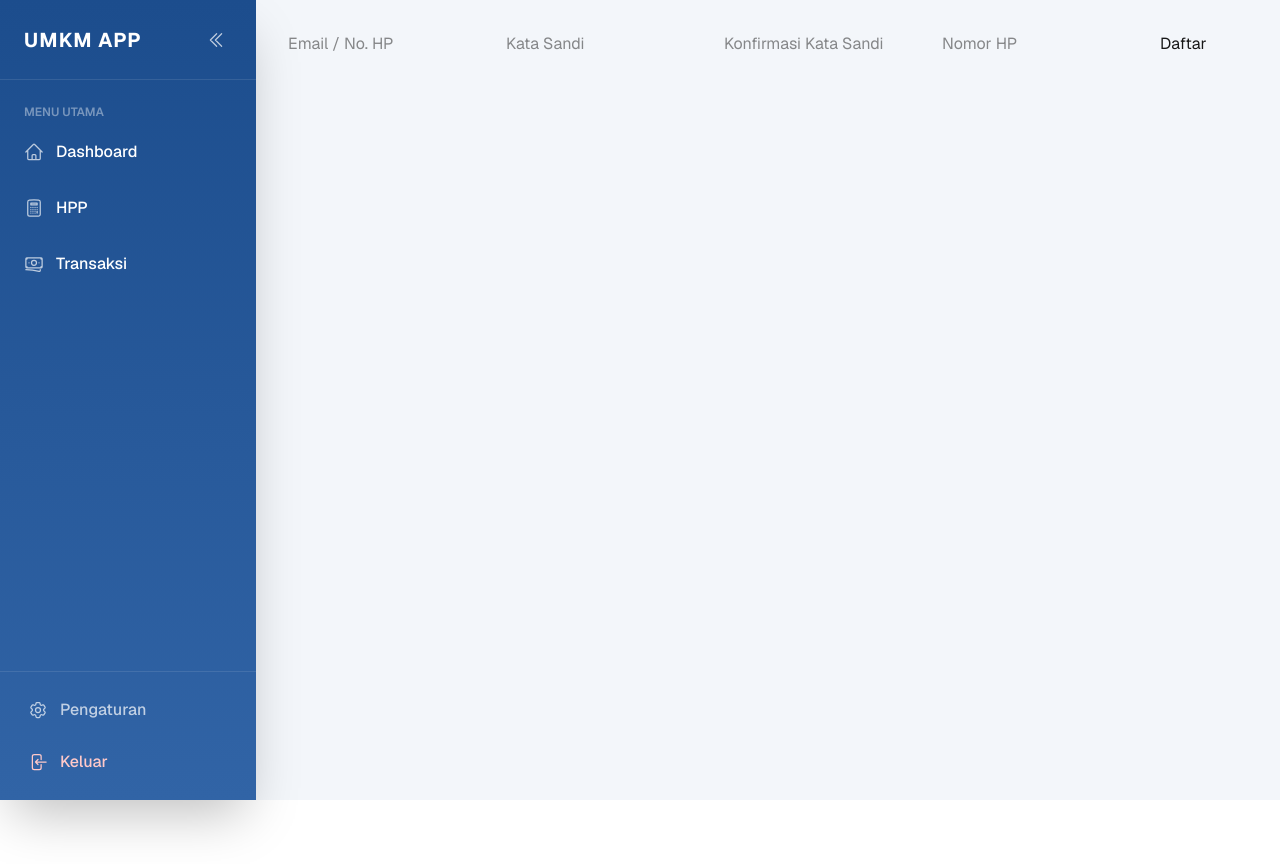
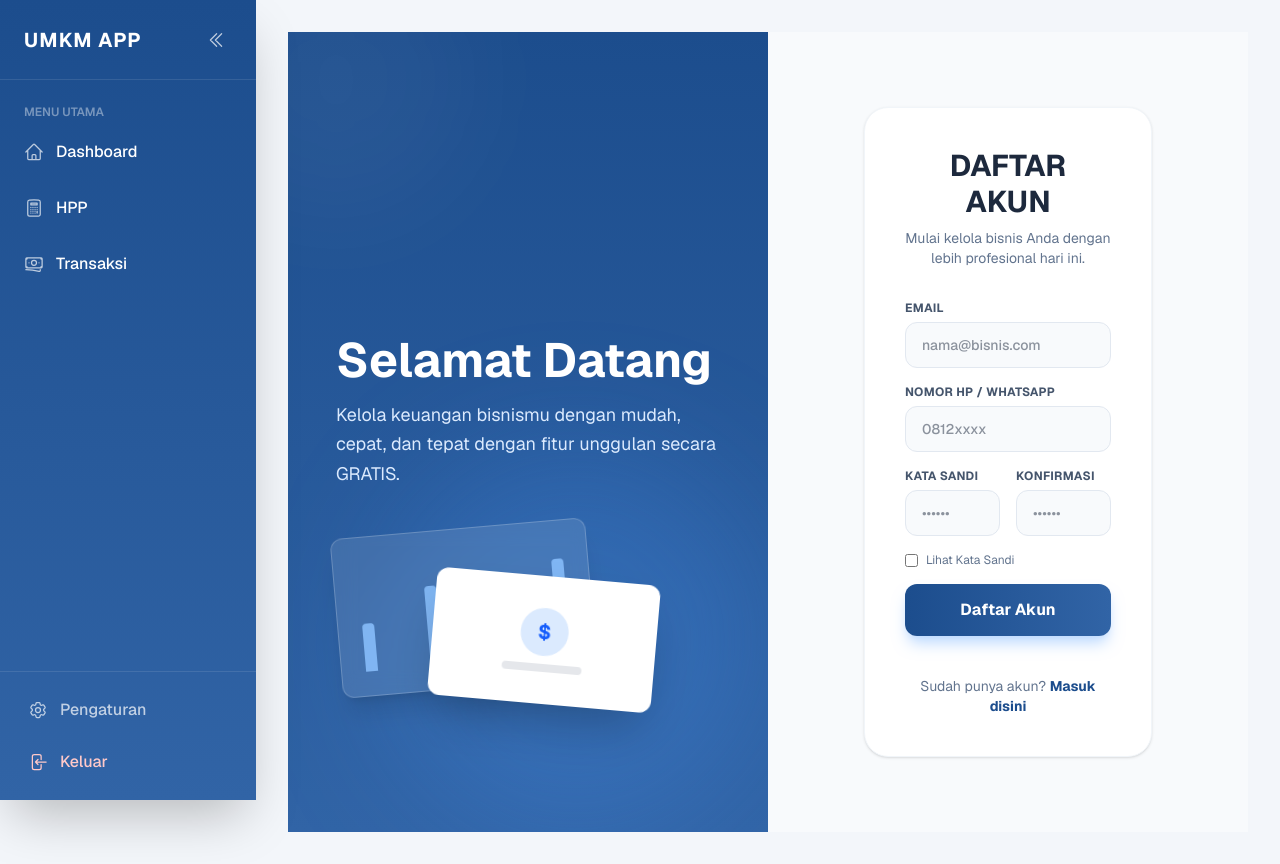
Before and after one commit to keylanami/pkm, a Next.js app: page /auth/register in a window 1280 px wide. Before the commit the page ends 800 px from the top, so only its background shows below. Built offline with nearby package versions, Linux system fonts and the light colour scheme; no server answers.

Commit message:
feat(auth): add ui

```diff
--- a/app/auth/login/page.jsx
+++ b/app/auth/login/page.jsx
@@ -3,34 +3,84 @@
 import { useState } from "react";
 import { login } from "@/services/auth/service";
 import { useRouter } from "next/navigation";
+import Link from "next/link";
+import AuthLayout from "@/app/components/AuthLayout/page";
+import { EyeIcon, EyeSlashIcon } from "@heroicons/react/24/outline";
 
 export default function LoginPage() {
   const router = useRouter();
   const [email, setEmail] = useState("");
   const [password, setPassword] = useState("");
+  const [showPassword, setShowPassword] = useState(false);
+  const [loading, setLoading] = useState(false);
 
   const handleLogin = async (e) => {
     e.preventDefault();
+    setLoading(true);
     try {
       await login({ email, password });
-      router.push("/dashboard");
+      router.push("/");
     } catch (err) {
-      alert("Login gagal");
+      alert("Login gagal: Periksa email atau password Anda.");
+    } finally {
+      setLoading(false);
     }
   };
 
   return (
-    <form onSubmit={handleLogin}>
+    <AuthLayout
+        title="MASUK"
+        subtitle="Masuk ke akun Anda untuk melihat ringkasan dan detail keuangan bisnis."
+    >
+      <form onSubmit={handleLogin} className="space-y-5">
+        <div>
+            <label className="block text-xs font-bold text-slate-600 mb-1.5 uppercase tracking-wide">Email / No. HP</label>
             <input
-        placeholder="Email / No. HP"
+                type="text"
+                required
+                className="w-full px-4 py-3 rounded-xl bg-slate-50 border border-slate-200 focus:bg-white focus:border-[#1C4D8D] focus:ring-2 focus:ring-blue-100 outline-none transition-all text-slate-800 text-sm font-medium"
+                placeholder="Contoh: user@email.com"
                 onChange={(e) => setEmail(e.target.value)}
             />
+        </div>
+
+        <div>
+            <div className="flex justify-between items-center mb-1.5">
+                <label className="block text-xs font-bold text-slate-600 uppercase tracking-wide">Kata Sandi</label>
+            </div>
+            <div className="relative">
                 <input
-        type="password"
-        placeholder="Kata Sandi"
+                    type={showPassword ? "text" : "password"}
+                    required
+                    className="w-full px-4 py-3 rounded-xl bg-slate-50 border border-slate-200 focus:bg-white focus:border-[#1C4D8D] focus:ring-2 focus:ring-blue-100 outline-none transition-all text-slate-800 text-sm font-medium pr-10"
+                    placeholder="Masukkan kata sandi"
                     onChange={(e) => setPassword(e.target.value)}
                 />
-      <button>Masuk</button>
+                <button
+                    type="button"
+                    onClick={() => setShowPassword(!showPassword)}
+                    className="absolute right-3 top-3 text-slate-400 hover:text-slate-600"
+                >
+                    {showPassword ? <EyeSlashIcon className="w-5 h-5"/> : <EyeIcon className="w-5 h-5"/>}
+                </button>
+            </div>
+            <div className="text-right mt-2">
+                <a href="#" className="text-xs font-bold text-[#3164A6] hover:text-[#1C4D8D] transition-colors">Lupa Password?</a>
+            </div>
+        </div>
+
+        <button
+            type="submit"
+            disabled={loading}
+            className="w-full py-3.5 bg-gradient-to-r from-[#1C4D8D] to-[#3164A6] text-white rounded-xl font-bold shadow-lg shadow-blue-200 hover:shadow-blue-300 transform active:scale-[0.98] transition-all duration-200 mt-4"
+        >
+            {loading ? "Memproses..." : "Masuk"}
+        </button>
+
+        <p className="text-center text-sm text-slate-500 mt-6">
+            Belum punya akun? <Link href="/register" className="text-[#1C4D8D] font-bold hover:underline">Daftar Sekarang</Link>
+        </p>
       </form>
+    </AuthLayout>
   );
 }
--- a/app/auth/register/page.jsx
+++ b/app/auth/register/page.jsx
@@ -3,6 +3,9 @@
 import { useState } from "react";
 import { register } from "@/services/auth/service";
 import { useRouter } from "next/navigation";
+import Link from "next/link";
+import AuthLayout from "@/app/components/AuthLayout/page";
+import { EyeIcon, EyeSlashIcon } from "@heroicons/react/24/outline";
 
 export default function RegisterPage() {
   const router = useRouter();
@@ -12,15 +15,17 @@ export default function RegisterPage() {
     password: "",
     confirmPassword: "",
   });
+  const [showPassword, setShowPassword] = useState(false);
+  const [loading, setLoading] = useState(false);
 
   const handleSubmit = async (e) => {
     e.preventDefault();
-
     if (form.password !== form.confirmPassword) {
-      alert("Password tidak sama");
+      alert("Password konfirmasi tidak sama!");
       return;
     }
 
+    setLoading(true);
     try {
       await register({
         email: form.email,
@@ -28,42 +33,95 @@ export default function RegisterPage() {
         password: form.password,
         username: form.email.split("@")[0],
       });
-
-      router.push("/dashboard");
+      router.push("/");
     } catch (err) {
       alert(err.response?.data?.error || "Register gagal");
+    } finally {
+      setLoading(false);
     }
   };
 
   return (
-    <form onSubmit={handleSubmit}>
+    <AuthLayout
+        title="DAFTAR AKUN"
+        subtitle="Mulai kelola bisnis Anda dengan lebih profesional hari ini."
+    >
+      <form onSubmit={handleSubmit} className="space-y-4">
+        <div>
+            <label className="block text-xs font-bold text-slate-600 mb-1.5 uppercase tracking-wide">Email</label>
             <input
-        placeholder="Email / No. HP"
-        onChange={(e) =>
-          setForm({ ...form, email: e.target.value })
-        }
+                type="email"
+                required
+                className="w-full px-4 py-3 rounded-xl bg-slate-50 border border-slate-200 focus:bg-white focus:border-[#1C4D8D] focus:ring-2 focus:ring-blue-100 outline-none text-slate-800 text-sm font-medium"
+                placeholder="nama@bisnis.com"
+                onChange={(e) => setForm({ ...form, email: e.target.value })}
             />
+        </div>
+
+        <div>
+            <label className="block text-xs font-bold text-slate-600 mb-1.5 uppercase tracking-wide">Nomor HP / WhatsApp</label>
             <input
-        type="password"
-        placeholder="Kata Sandi"
-        onChange={(e) =>
-          setForm({ ...form, password: e.target.value })
-        }
+                type="tel"
+                required
+                className="w-full px-4 py-3 rounded-xl bg-slate-50 border border-slate-200 focus:bg-white focus:border-[#1C4D8D] focus:ring-2 focus:ring-blue-100 outline-none text-slate-800 text-sm font-medium"
+                placeholder="0812xxxx"
+                onChange={(e) => setForm({ ...form, phone_number: e.target.value })}
             />
+        </div>
+
+        <div className="grid grid-cols-1 sm:grid-cols-2 gap-4">
+            <div>
+                <label className="block text-xs font-bold text-slate-600 mb-1.5 uppercase tracking-wide">Kata Sandi</label>
+                <div className="relative">
                     <input
-        type="password"
-        placeholder="Konfirmasi Kata Sandi"
-        onChange={(e) =>
-          setForm({ ...form, confirmPassword: e.target.value })
-        }
+                        type={showPassword ? "text" : "password"}
+                        required
+                        className="w-full px-4 py-3 rounded-xl bg-slate-50 border border-slate-200 focus:bg-white focus:border-[#1C4D8D] focus:ring-2 focus:ring-blue-100 outline-none text-slate-800 text-sm font-medium"
+                        placeholder="••••••"
+                        onChange={(e) => setForm({ ...form, password: e.target.value })}
                     />
+                </div>
+            </div>
+            <div>
+                <label className="block text-xs font-bold text-slate-600 mb-1.5 uppercase tracking-wide">Konfirmasi</label>
+                <div className="relative">
                     <input
-        placeholder="Nomor HP"
-        onChange={(e) =>
-            setForm({...form, phone_number: e.target.value})
-        }
+                        type={showPassword ? "text" : "password"}
+                        required
+                        className={`w-full px-4 py-3 rounded-xl bg-slate-50 border focus:bg-white focus:ring-2 outline-none text-slate-800 text-sm font-medium ${
+                            form.confirmPassword && form.password !== form.confirmPassword
+                            ? "border-red-300 focus:border-red-500 focus:ring-red-100"
+                            : "border-slate-200 focus:border-[#1C4D8D] focus:ring-blue-100"
+                        }`}
+                        placeholder="••••••"
+                        onChange={(e) => setForm({ ...form, confirmPassword: e.target.value })}
                     />
-      <button type="submit">Daftar</button>
+                </div>
+            </div>
+        </div>
+
+        <div className="flex items-center gap-2 mb-2">
+            <input
+                type="checkbox"
+                id="showPass"
+                className="rounded text-[#1C4D8D] focus:ring-[#1C4D8D]"
+                onChange={() => setShowPassword(!showPassword)}
+            />
+            <label htmlFor="showPass" className="text-xs text-slate-500 cursor-pointer select-none">Lihat Kata Sandi</label>
+        </div>
+
+        <button
+            type="submit"
+            disabled={loading}
+            className="w-full py-3.5 bg-gradient-to-r from-[#1C4D8D] to-[#3164A6] text-white rounded-xl font-bold shadow-lg shadow-blue-200 hover:shadow-blue-300 transform active:scale-[0.98] transition-all duration-200 mt-2"
+        >
+            {loading ? "Mendaftar..." : "Daftar Akun"}
+        </button>
+
+        <p className="text-center text-sm text-slate-500 mt-6">
+            Sudah punya akun? <Link href="/login" className="text-[#1C4D8D] font-bold hover:underline">Masuk disini</Link>
+        </p>
       </form>
+    </AuthLayout>
   );
 }
--- /dev/null
+++ b/app/components/AuthLayout/page.jsx
@@ -0,0 +1,46 @@
+export default function AuthLayout({ children, title, subtitle }) {
+  return (
+    <div className="min-h-screen flex w-full font-sans">
+      <div className="hidden lg:flex w-1/2 bg-gradient-to-b from-[#1C4D8D] to-[#3164A6] flex-col justify-center px-12 relative overflow-hidden text-white">
+        <div className="relative z-10 max-w-md">
+          <h1 className="text-5xl font-bold mb-4">Selamat Datang</h1>
+          <p className="text-lg text-blue-100 leading-relaxed mb-8">
+            Kelola keuangan bisnismu dengan mudah, cepat, dan tepat dengan fitur unggulan secara GRATIS.
+          </p>
+
+          <div className="mt-10 relative">
+             <div className="bg-white/10 backdrop-blur-md p-4 rounded-xl border border-white/20 w-64 h-40 transform rotate-[-5deg] absolute top-0 left-0 shadow-xl">
+                <div className="h-full w-full flex items-end justify-between px-2 pb-2">
+                    <div className="w-3 h-12 bg-blue-300/80 rounded-t-sm"></div>
+                    <div className="w-3 h-20 bg-blue-300/80 rounded-t-sm"></div>
+                    <div className="w-3 h-16 bg-blue-300/80 rounded-t-sm"></div>
+                    <div className="w-3 h-24 bg-blue-300/80 rounded-t-sm"></div>
+                </div>
+             </div>
+             <div className="bg-white p-4 rounded-xl shadow-2xl w-56 h-32 absolute top-12 left-24 transform rotate-[5deg] flex items-center justify-center">
+                 <div className="text-center">
+                    <div className="w-12 h-12 bg-blue-100 rounded-full flex items-center justify-center mx-auto mb-2 text-blue-600 text-xl font-bold">
+                        $
+                    </div>
+                    <div className="h-2 w-20 bg-gray-200 rounded mx-auto"></div>
+                 </div>
+             </div>
+          </div>
+        </div>
+
+        <div className="absolute -top-20 -left-20 w-64 h-64 bg-white/5 rounded-full blur-3xl"></div>
+        <div className="absolute bottom-0 right-0 w-96 h-96 bg-blue-400/20 rounded-full blur-3xl"></div>
+      </div>
+
+      <div className="w-full lg:w-1/2 bg-[#F8FAFC] flex flex-col justify-center items-center px-8 sm:px-12 lg:px-24">
+        <div className="w-full max-w-md bg-white p-8 sm:p-10 rounded-3xl shadow-sm border border-slate-100">
+            <div className="text-center mb-8">
+                <h2 className="text-3xl font-bold text-slate-800 mb-2">{title}</h2>
+                <p className="text-slate-500 text-sm">{subtitle}</p>
+            </div>
+            {children}
+        </div>
+      </div>
+    </div>
+  );
+}
```
Lines whose indentation alone changed are shown as unchanged.
